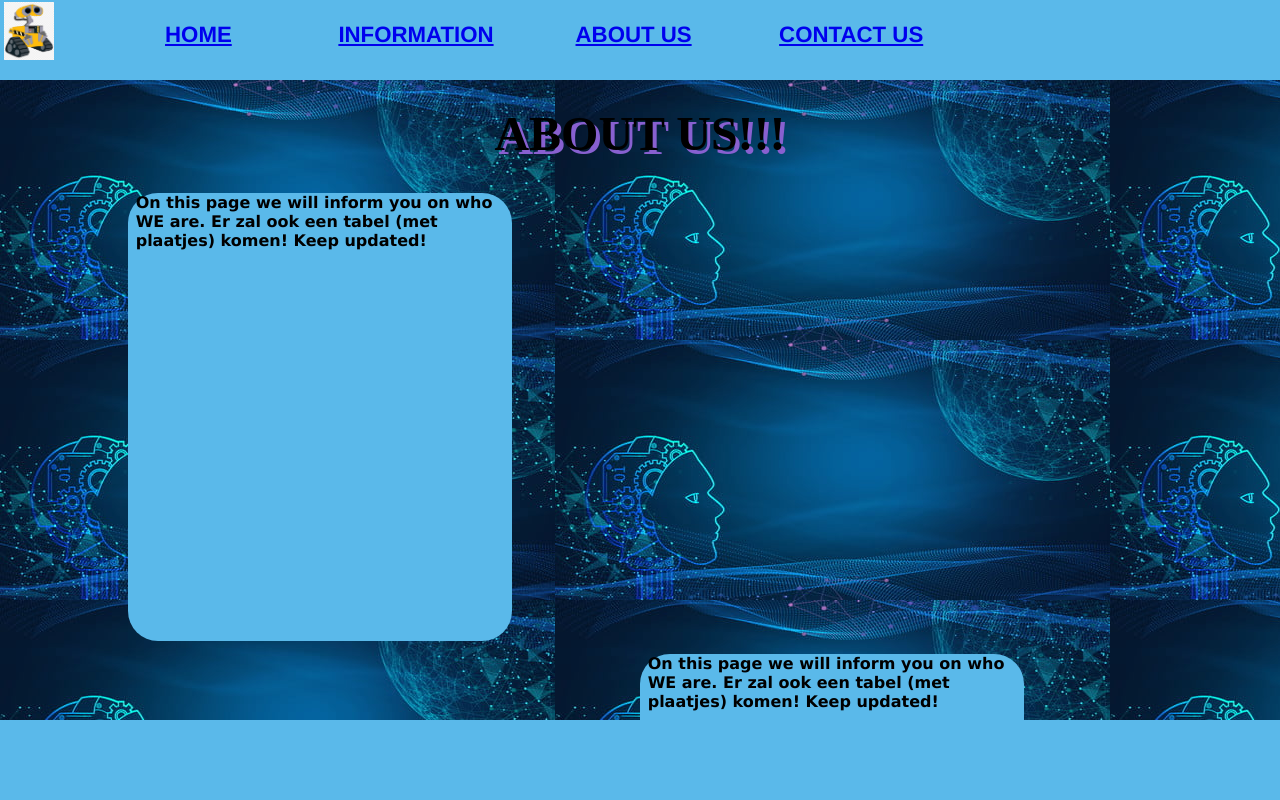
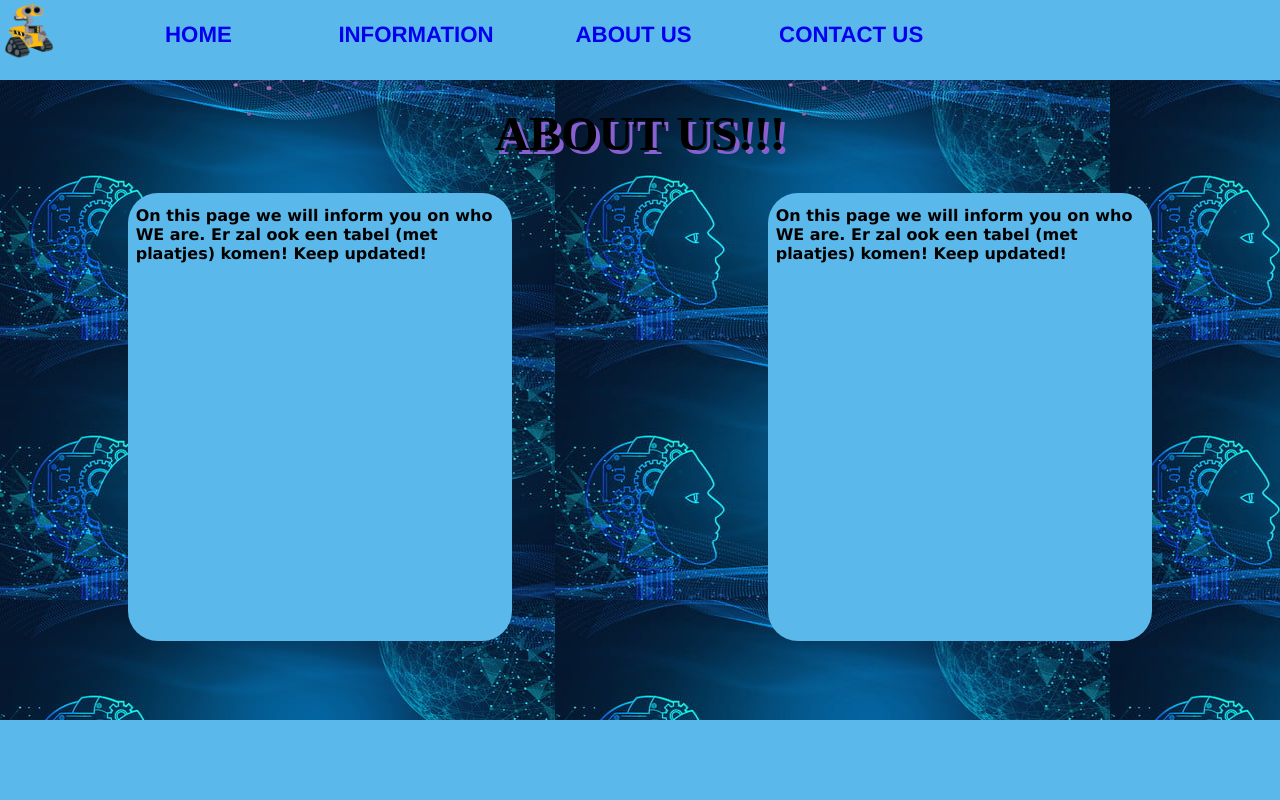
Before and after one commit to MeaghanKramer/Informatica-website--goede, a plain HTML site: page About.html in a window 1280 px wide. Drawn offline with Linux system fonts and the light colour scheme.

Commit message:
Logo beter gemaakt & header verwijzingen beter

```diff
--- a/About.css
+++ b/About.css
@@ -107,6 +107,7 @@ text-shadow: 4px 4px #8860D0;
 width: 30%;
 height: 70%;
 margin-left: 10%;
+float: left;
 background-color: #5AB9EA;
 border-radius: 30px 30px 30px 30px;
 }
@@ -121,7 +122,8 @@ margin-right: 2%;
 #about2 {
 width: 30%;
 height: 70%;
-margin-left: 50%;
+float: right;
+margin-right: 10%;
 background-color: #5AB9EA;
 border-radius: 30px 30px 30px 30px;
 }
--- a/About.html
+++ b/About.html
@@ -8,22 +8,33 @@
   <body>
     <div id="header">
        <div id="logo">
-         <img id="logoname" src="logo.jpg">
-       </div>
-       <div id="home">
-         <h1 id="botton"><a href="index.html">HOME </a></h1>
-       </div>
-       <div id="information">
-         <h1 id="botton"> <a href="Information.html"> INFORMATION </a></h1>
-       </div>
-       <div id="abouttop">
-         <h1 id="botton"> <a href="About.html"> ABOUT US </a></h1>
-       </div>
-       <div id="contact">
-         <h1 id="botton"> <a href="Contact.html"> CONTACT US</a></h1>
+         <img id="logoname" src="logo.png">
        </div>
 
-    </div>
+       <a href="index.html">
+         <div id="home">
+           <h1 id="botton">HOME</h1>
+         </div>
+       </a>
+
+       <a href="Information.html">
+       <div id="information">
+         <h1 id="botton">  INFORMATION</h1>
+       </div>
+       </a>
+
+      <a href="About.html">
+       <div id="abouttop">
+         <h1 id="botton">  ABOUT US </h1>
+       </div>
+      </a>
+
+      <a href="Contact.html">
+       <div id="contact">
+         <h1 id="botton"> CONTACT US</h1>
+       </div>
+      </a>
+   </div>
 
    <div id= "body">
       <div id="middle">
```
Also changed, not shown: Contact.html (+17 -5 lines), Information.html (+13 -5 lines), index.html (+13 -5 lines), logo.jpg (deleted), logo.png (added).
